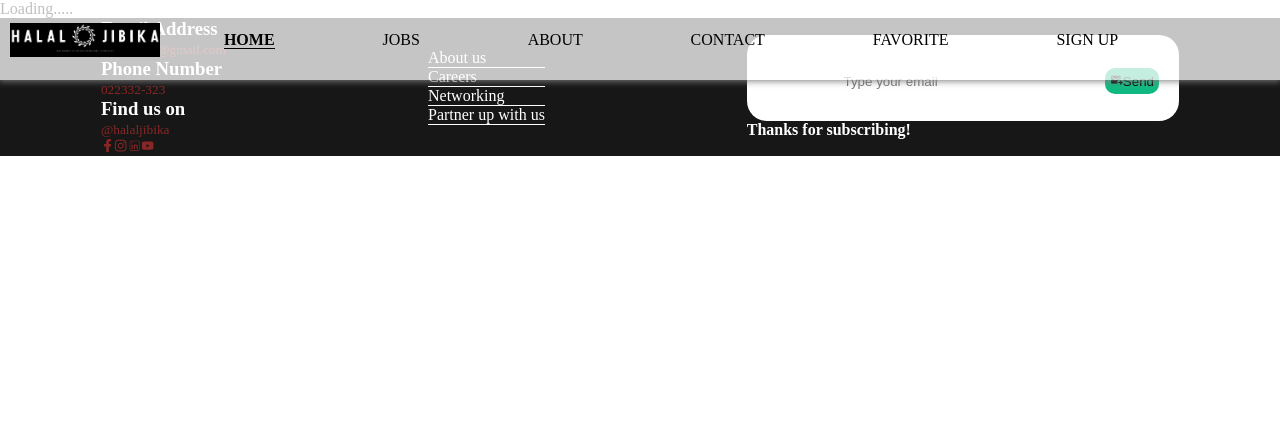
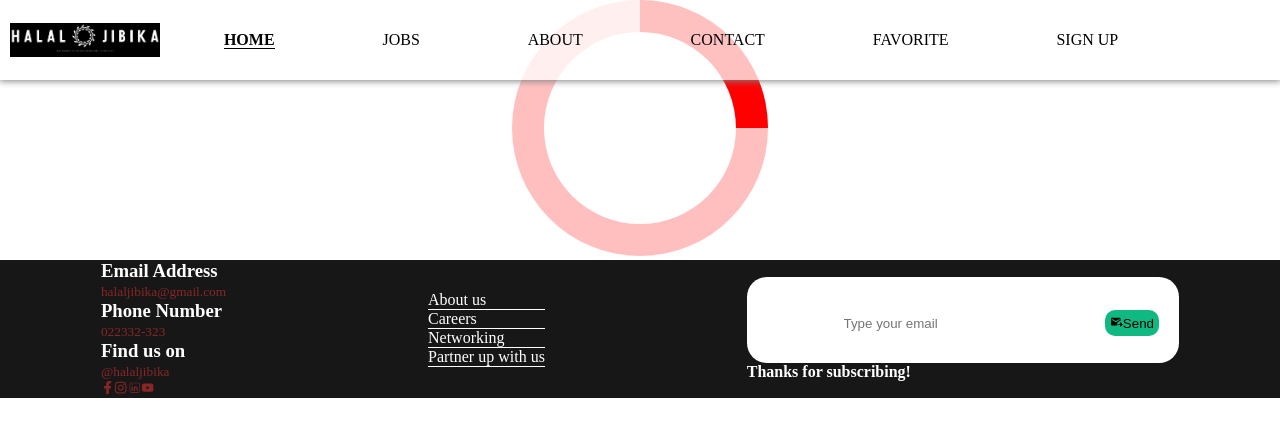
Before and after one commit to tanvirhossain808/job-search-application, a React (Vite) app: page / in a window 1280 px wide. Shown: the top 436 px of the page. Built offline with nearby package versions, Linux system fonts and the light colour scheme; no server answers.

Commit message:
add loader

```diff
--- a/package.json
+++ b/package.json
@@ -17,6 +17,7 @@
     "react-dom": "^18.2.0",
     "react-firebase-hooks": "^5.1.1",
     "react-icons": "^4.12.0",
+    "react-loading": "^2.0.3",
     "react-router-dom": "^6.21.1",
     "react-toastify": "^9.1.3",
     "routes": "^2.1.0",
--- a/src/GlobalContext/GlobalContext.jsx
+++ b/src/GlobalContext/GlobalContext.jsx
@@ -1,4 +1,5 @@
 import { createContext, useEffect, useState } from "react";
+import { Example } from "../components/Loading/Loading";
 export const useJobApiContext = createContext([]);
 
 export const GlobalContext = ({ children }) => {
@@ -20,7 +21,7 @@ export const GlobalContext = ({ children }) => {
   console.log(jobsPost);
 
   if (!jobsPost.length > 0) {
-    return <p>Loading.....</p>;
+    return <Example></Example>;
   }
 
   return (
--- /dev/null
+++ b/src/components/Loading/Loading.jsx
@@ -0,0 +1,5 @@
+import ReactLoading from "react-loading";
+
+export const Example = () => (
+  <ReactLoading type={"spin"} color={"red"} height={"20%"} width={"20%"} />
+);
```
Also changed, not shown: src/components/Loading/Loading.css (added), 1 other file (tests, documents, lock files or other folders).
